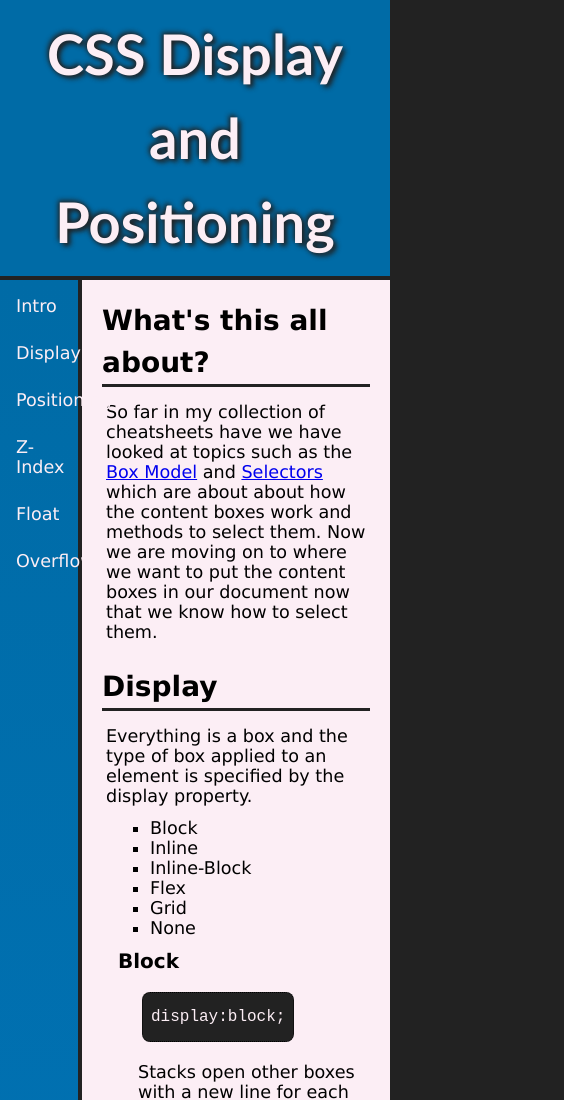
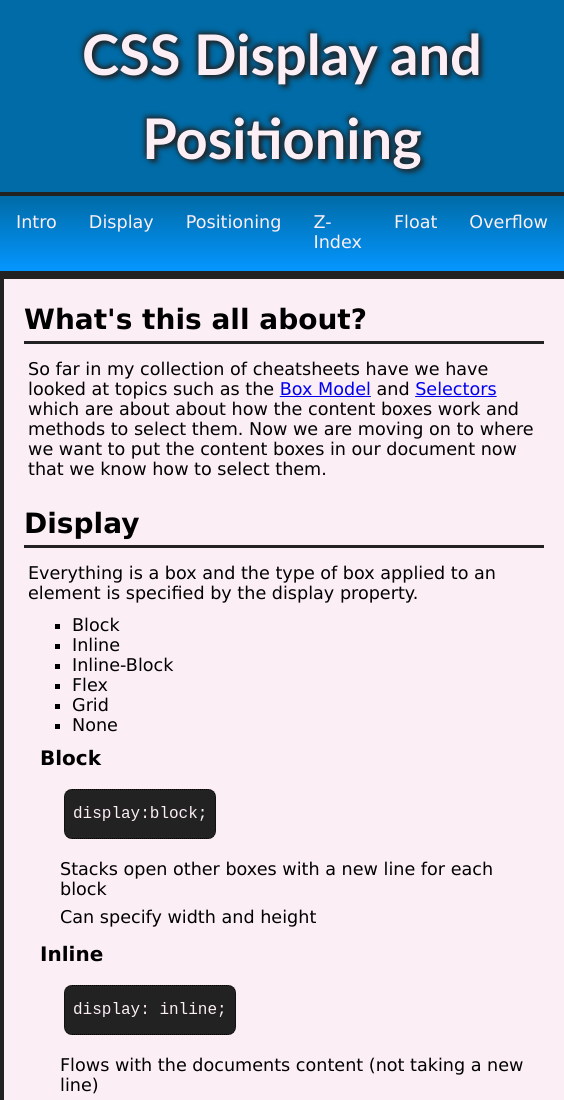
Before and after one commit to MazontheMoon/css_cheatsheet_display_positioning, a plain HTML site: page index.html in a window 390 px wide. Shown: the top 1100 px of the page, 564 px wide, since content can reach past the window. Drawn offline with Linux system fonts and the light colour scheme; a web font is replaced by a local one.

Commit message:
new: Media Query max 1024px style change for nav bar on STYLE.CSS
Changed nav bar to appear under header in a row instead of as a side column for view with portable devices

```diff
--- a/style.css
+++ b/style.css
@@ -396,13 +396,28 @@ Responsiveness
 
 /*Media queries for portable screen views - tablets and large phone screens*/
 
-@media screen and (max-width: 766px) {
+@media screen and (max-width: 1024px) {
+  /*change nav menu to top of page under header and no longer fixed display - single column layout*/
+  body {
+    grid-template-columns: 1fr;
+    grid-template-areas:
+      "header"
+      "nav"
+      "main"
+      "footer";
+  }
+
+  /*set nav menu to row*/
+  nav ul {
+    display: flex;
+  }
+
   /*display back-to-top*/
 }
 
+/*Media queries for portable screen views - small phone screens*/
 
-/*Media queries for portable screen views - small phone screens*/
-@media screen and (max-width: 320px) {
+@media screen and (max-width: 414px) {
 }
 
 /*=============
```
